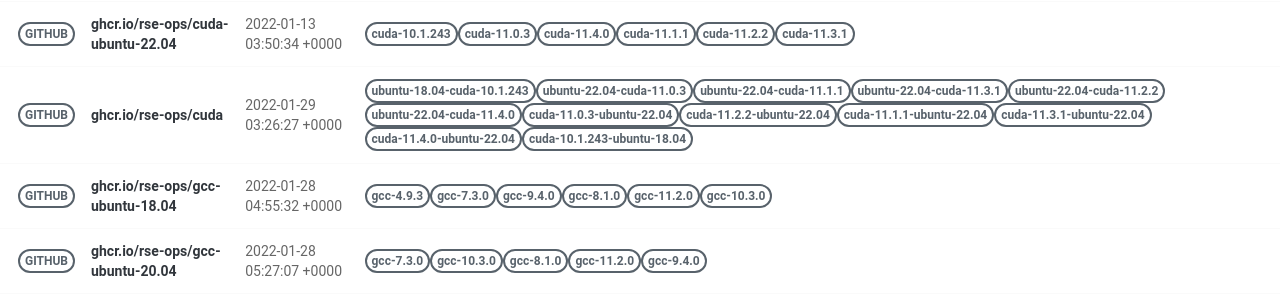
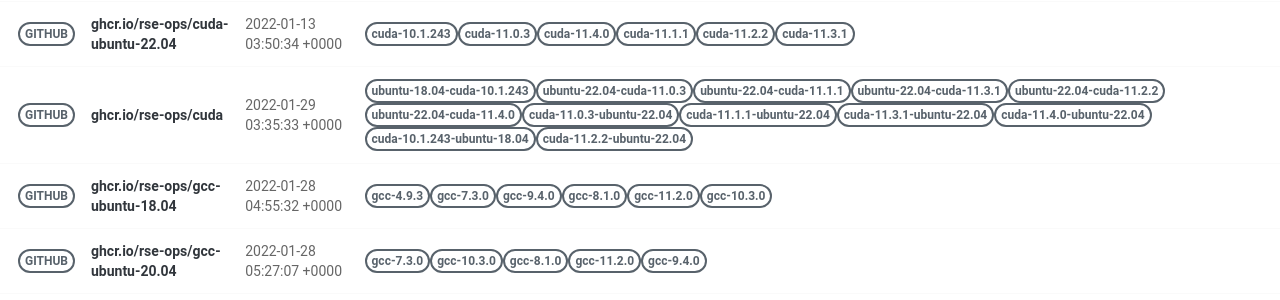
Before and after one commit to rse-ops/docker-images, a Jekyll site: the page built from pages/index.md, in a window 1280 px wide. Shown: the part 428-728 px from the top of the page. Built offline with Jekyll 4.4.1, drawn with Linux system fonts in a browser that asks for light colours; nearby versions of some CDN libraries.

Commit message:
Automated push to update library 2022-01-29

```diff
--- a/_library/ghcr.io-rse-ops-cuda.md
+++ b/_library/ghcr.io-rse-ops-cuda.md
@@ -1,7 +1,7 @@
 ---
 layout: container
 name: ghcr.io/rse-ops/cuda
-updated_at: 2022-01-29 03:26:27.517756
+updated_at: 2022-01-29 03:35:33.952207
 
 
 container_url: https://github.com/orgs/rse-ops/packages/container/package/cuda
```
Also changed, not shown: other parts of _library/ghcr.io-rse-ops-cuda.md (+3 -3 lines).
